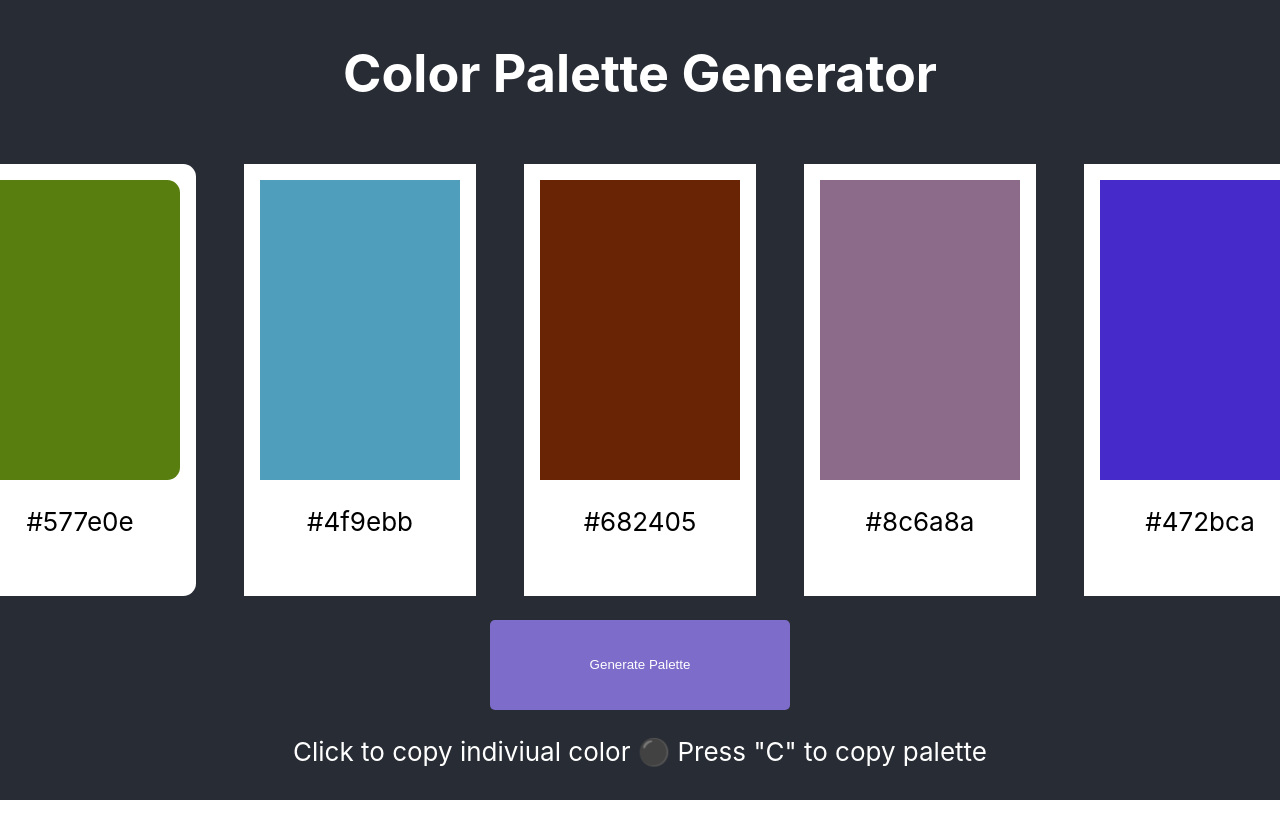
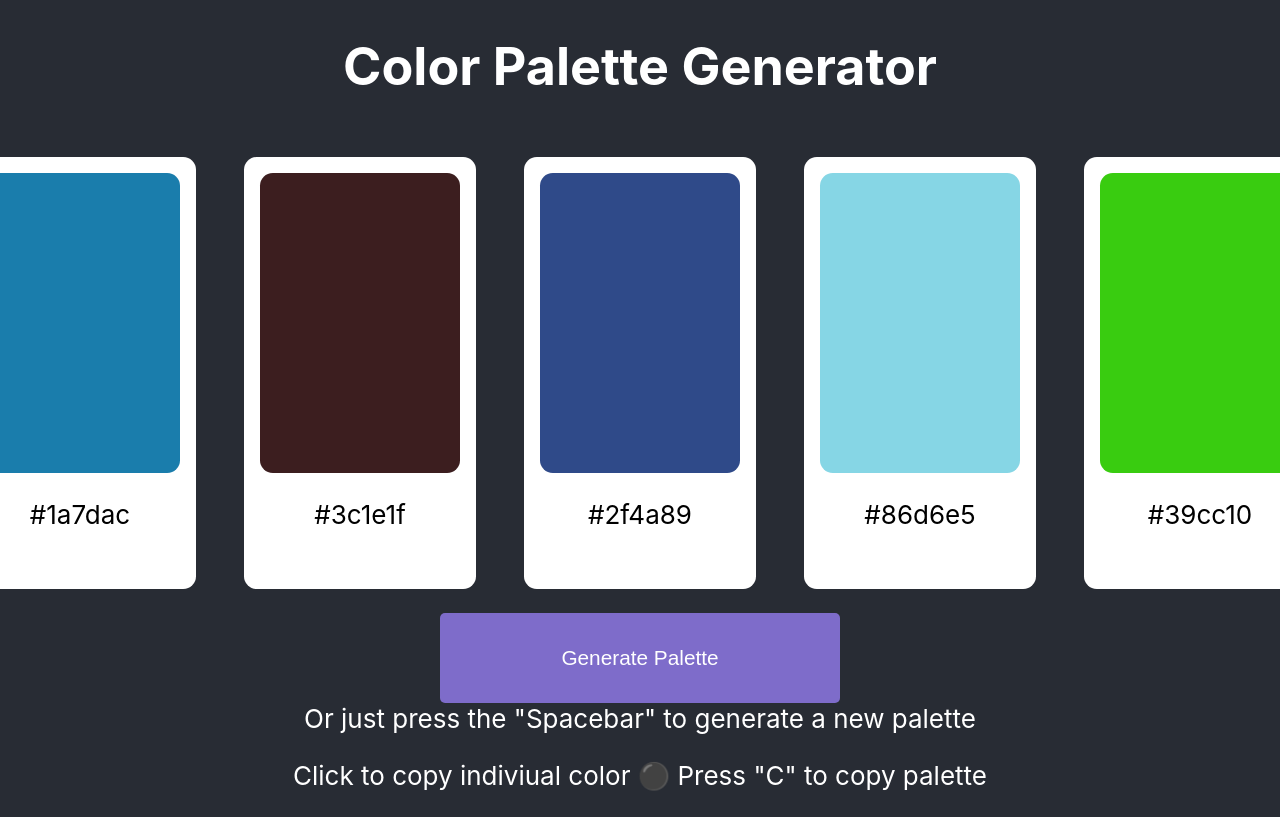
Before and after one commit to Robertcego/react-color-palette-generator, a React (Create React App) app: page / in a window 1280 px wide. Shown: the top 817 px of the page. Built offline with nearby package versions, Linux system fonts and the light colour scheme.

Commit message:
made a refactorization of the colors map in the colorcard and made an array util trying to mimic an api to get the colors of the cards

```diff
--- /dev/null
+++ b/src/components/ColorCard.component.css
@@ -0,0 +1,19 @@
+.container {
+  color: black;
+  display: flex;
+}
+
+.card-container {
+  display: flex;
+  flex-direction: row !important;
+  justify-content: center;
+  align-items: center;
+}
+
+.card {
+  margin: 1.5rem;
+  background-color: white;
+  padding: 1rem;
+  height: 25rem;
+  border-radius: 0.8rem;
+}
--- a/src/components/ColorCard.jsx
+++ b/src/components/ColorCard.jsx
@@ -1,109 +1,21 @@
 import React from 'react';
+import '../components/ColorCard.component.css';
 
 function ColorCard({ colors }) {
   return (
-    <div
-      style={{
-        color: 'black',
-      }}
-    >
-      {colors.map((color, i) => (
-        <div
-          style={{
-            display: 'flex',
-            flexDirection: 'row !important',
-            justifyContent: 'center',
-            alignItems: 'center',
-          }}
-          key={i}
-          className='color-card'
-        >
-          <div
-            style={{
-              margin: '1.5rem',
-              backgroundColor: 'white',
-              padding: '1rem',
-              height: '25rem',
-              borderRadius: '0.8rem',
-            }}
-          >
+    <div className='container'>
+      {colors.map((color) => (
+        <div className='card-container' key={color.id}>
+          <div className='card'>
             <div
               style={{
-                backgroundColor: `${color.color1}`,
+                backgroundColor: `${color.color}`,
                 height: '300px',
                 width: '200px',
                 borderRadius: '0.8rem',
               }}
             ></div>
-            <p>{color.color1}</p>
-          </div>
-          <div
-            style={{
-              margin: '1.5rem',
-              backgroundColor: 'white',
-              padding: '1rem',
-              height: '25rem',
-            }}
-          >
-            <div
-              style={{
-                backgroundColor: `${color.color2}`,
-                height: '300px',
-                width: '200px',
-              }}
-            ></div>
-            <p>{color.color2}</p>
-          </div>
-          <div
-            style={{
-              margin: '1.5rem',
-              backgroundColor: 'white',
-              padding: '1rem',
-              height: '25rem',
-            }}
-          >
-            <div
-              style={{
-                backgroundColor: `${color.color3}`,
-                height: '300px',
-                width: '200px',
-              }}
-            ></div>
-            <p>{color.color3}</p>
-          </div>
-          <div
-            style={{
-              margin: '1.5rem',
-              backgroundColor: 'white',
-              padding: '1rem',
-              height: '25rem',
-            }}
-          >
-            <div
-              style={{
-                backgroundColor: `${color.color4}`,
-                height: '300px',
-                width: '200px',
-              }}
-            ></div>
-            <p>{color.color4}</p>
-          </div>
-          <div
-            style={{
-              margin: '1.5rem',
-              backgroundColor: 'white',
-              padding: '1rem',
-              height: '25rem',
-            }}
-          >
-            <div
-              style={{
-                backgroundColor: `${color.color5}`,
-                height: '300px',
-                width: '200px',
-              }}
-            ></div>
-            <p>{color.color5}</p>
+            <p>{color.color}</p>
           </div>
         </div>
       ))}
--- a/src/components/PaletteGeneratorComponent.jsx
+++ b/src/components/PaletteGeneratorComponent.jsx
@@ -1,50 +1,51 @@
 import React, { useState, useEffect, useCallback } from 'react';
-// import colors from '../utils/colorsArray';
+import colors from '../utils/colorsArray';
 import randomHexGenerator from '../utils/randomHexGenerator';
 import ColorCard from './ColorCard';
 
 function PaletteGeneratorComponent() {
   const [palette, setPalette] = useState([]);
+  console.log(colors.map((c) => c));
 
   useEffect(() => {
-    const generatePalette = () => {
-      const color1 = randomHexGenerator();
-      const color2 = randomHexGenerator();
-      const color3 = randomHexGenerator();
-      const color4 = randomHexGenerator();
-      const color5 = randomHexGenerator();
-      const palette = [];
-      palette.push({
-        color1: color1.toString(),
-        color2: color2.toString(),
-        color3: color3.toString(),
-        color4: color4.toString(),
-        color5: color5.toString(),
-      });
-      setPalette(palette);
-    };
-    generatePalette();
+    // const generatePalette = () => {
+    //   const color1 = randomHexGenerator();
+    //   const color2 = randomHexGenerator();
+    //   const color3 = randomHexGenerator();
+    //   const color4 = randomHexGenerator();
+    //   const color5 = randomHexGenerator();
+    //   const palette = [];
+    //   palette.push({
+    //     color1: color1.toString(),
+    //     color2: color2.toString(),
+    //     color3: color3.toString(),
+    //     color4: color4.toString(),
+    //     color5: color5.toString(),
+    //   });
+    setPalette(colors);
+    // };
+    // generatePalette();
   }, []);
 
   const keyPress = useCallback((e) => {
     if (e.keyCode === 32) {
-      const generatePalette = () => {
-        const color1 = randomHexGenerator();
-        const color2 = randomHexGenerator();
-        const color3 = randomHexGenerator();
-        const color4 = randomHexGenerator();
-        const color5 = randomHexGenerator();
-        const palette = [];
-        palette.push({
-          color1: color1.toString(),
-          color2: color2.toString(),
-          color3: color3.toString(),
-          color4: color4.toString(),
-          color5: color5.toString(),
-        });
-        setPalette(palette);
-      };
-      generatePalette();
+      // const generatePalette = () => {
+      //   const color1 = randomHexGenerator();
+      //   const color2 = randomHexGenerator();
+      //   const color3 = randomHexGenerator();
+      //   const color4 = randomHexGenerator();
+      //   const color5 = randomHexGenerator();
+      //   const palette = [];
+      //   palette.push({
+      //     color1: color1.toString(),
+      //     color2: color2.toString(),
+      //     color3: color3.toString(),
+      //     color4: color4.toString(),
+      //     color5: color5.toString(),
+      //   });
+      setPalette(colors);
+      // };
+      // generatePalette();
     }
   }, []);
 
@@ -54,27 +55,27 @@ function PaletteGeneratorComponent() {
   }, [keyPress]);
 
   const handleKeyDown = (event) => {
-    const generatePalette = () => {
-      const color1 = randomHexGenerator();
-      const color2 = randomHexGenerator();
-      const color3 = randomHexGenerator();
-      const color4 = randomHexGenerator();
-      const color5 = randomHexGenerator();
-      // const hexColor = color.toString();
-      const palette = [];
-      palette.push({
-        color1: color1.toString(),
-        color2: color2.toString(),
-        color3: color3.toString(),
-        color4: color4.toString(),
-        color5: color5.toString(),
-      });
-      setPalette(palette);
-    };
-    generatePalette();
+    // const generatePalette = () => {
+    //   const color1 = randomHexGenerator();
+    //   const color2 = randomHexGenerator();
+    //   const color3 = randomHexGenerator();
+    //   const color4 = randomHexGenerator();
+    //   const color5 = randomHexGenerator();
+    //   // const hexColor = color.toString();
+    //   const palette = [];
+    //   palette.push({
+    //     color1: color1.toString(),
+    //     color2: color2.toString(),
+    //     color3: color3.toString(),
+    //     color4: color4.toString(),
+    //     color5: color5.toString(),
+    //   });
+    setPalette(colors);
+    // };
+    // generatePalette();
   };
 
-  console.log(palette);
+  // console.log(palette);
 
   return (
     <div
@@ -87,7 +88,7 @@ function PaletteGeneratorComponent() {
       }}
     >
       <h1>Color Palette Generator</h1>
-      <ColorCard colors={palette} />
+      <ColorCard colors={colors} />
       <div
         style={{
           display: 'flex',
@@ -116,13 +117,15 @@ function PaletteGeneratorComponent() {
                 height: '90px',
                 border: 'none',
                 borderRadius: '5px',
-                width: '300px',
+                width: '400px',
+                fontSize: '0.8em',
               }}
               type='button'
               onClick={handleKeyDown}
             >
               Generate Palette
             </button>
+            <span>Or just press the "Spacebar" to generate a new palette</span>
             <p>Click to copy indiviual color ⚫ Press "C" to copy palette</p>
           </div>
         </div>
--- a/src/utils/colorsArray.js
+++ b/src/utils/colorsArray.js
@@ -3,11 +3,24 @@ import randomHexGenerator from './randomHexGenerator';
 
 const colors = [
   {
-    color1: randomHexGenerator(),
-    color2: randomHexGenerator(),
-    color3: randomHexGenerator(),
-    color4: randomHexGenerator(),
-    color5: randomHexGenerator(),
+    id: 1,
+    color: randomHexGenerator(),
+  },
+  {
+    id: 2,
+    color: randomHexGenerator(),
+  },
+  {
+    id: 3,
+    color: randomHexGenerator(),
+  },
+  {
+    id: 4,
+    color: randomHexGenerator(),
+  },
+  {
+    id: 5,
+    color: randomHexGenerator(),
   },
 ];
 
```
